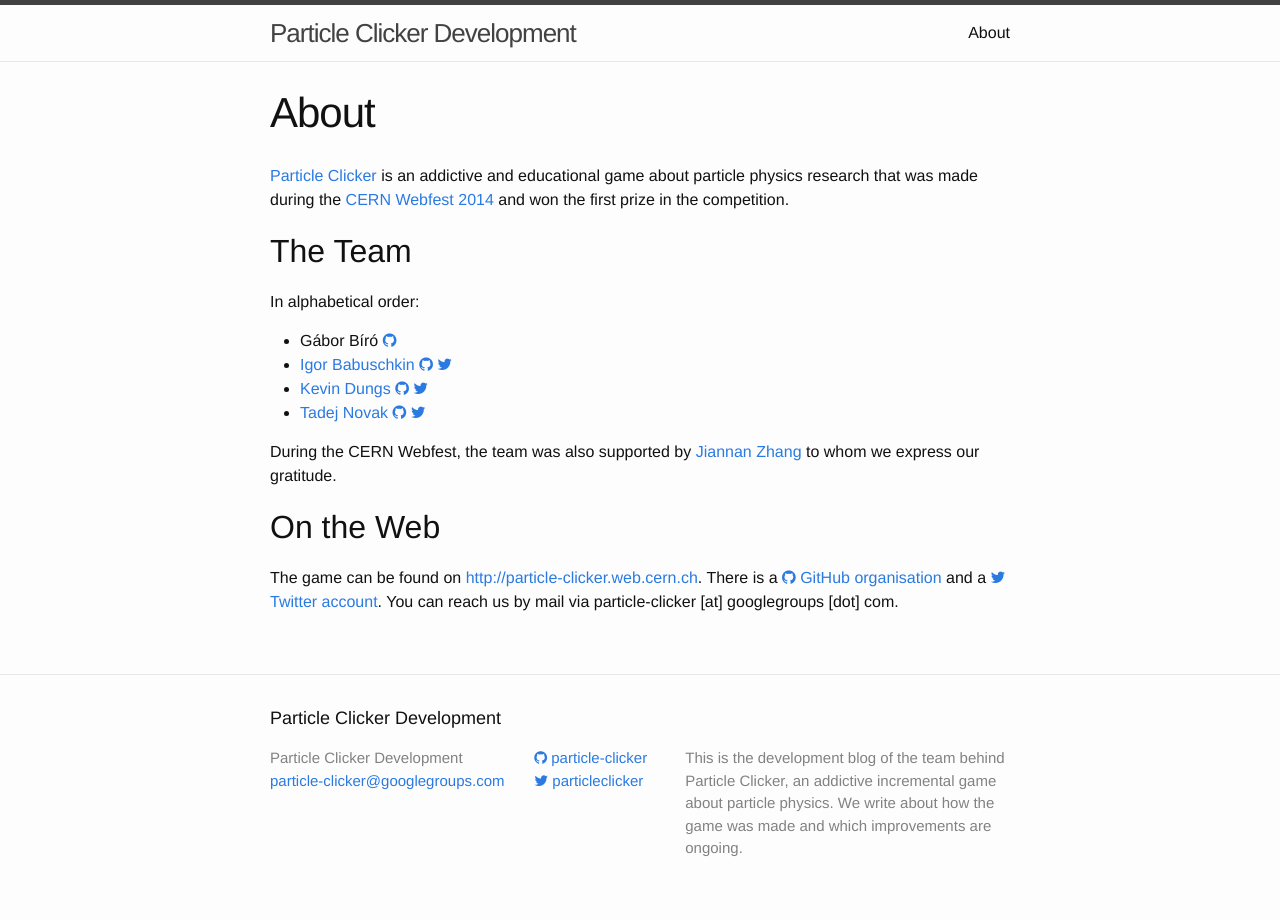
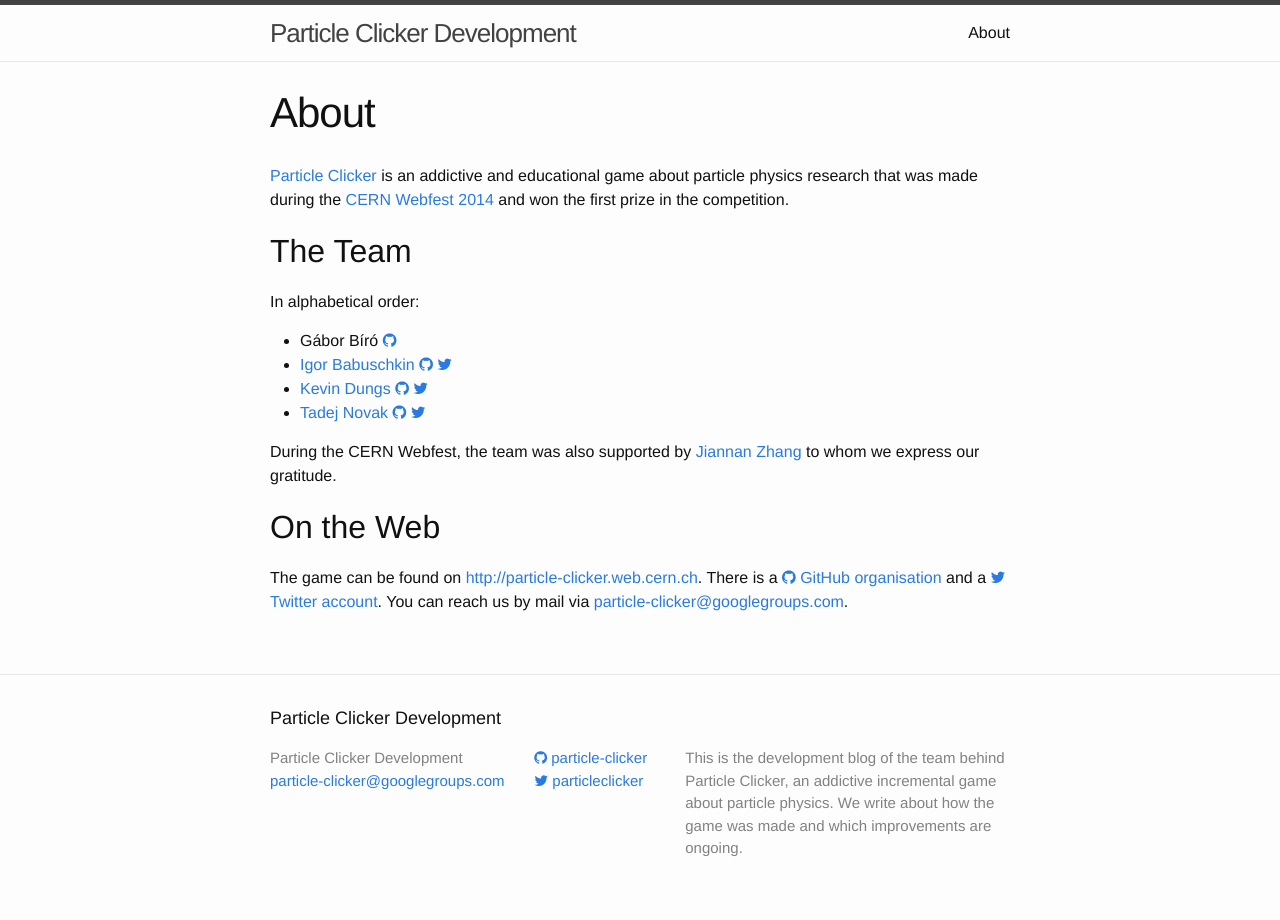
Before and after one commit to particle-clicker/particle-clicker.github.io, a Jekyll site: the page built from about.md, in a window 1280 px wide. Built offline with Jekyll 4.4.1, drawn with Linux system fonts in a browser that asks for light colours; nearby versions of some CDN libraries; Markdown is read by kramdown in place of the engine named in the settings.

Commit message:
There's not much use obstructing the mail address if it's in plain text two lines down.

```diff
--- a/about.md
+++ b/about.md
@@ -19,4 +19,4 @@
 ## On the Web
 
 The game can be found on [http://particle-clicker.web.cern.ch](http://particle-clicker.web.cern.ch).
-There is a [<i class="fa fa-github"></i> GitHub organisation](https://github.com/particle-clicker) and a [<i class="fa fa-twitter"></i> Twitter account](https://twitter.com/particleclicker). You can reach us by mail via particle-clicker [at] googlegroups [dot] com.
+There is a [<i class="fa fa-github"></i> GitHub organisation](https://github.com/particle-clicker) and a [<i class="fa fa-twitter"></i> Twitter account](https://twitter.com/particleclicker). You can reach us by mail via [particle-clicker@googlegroups.com](mailto:particle-clicker@googlegroups.com).
```
